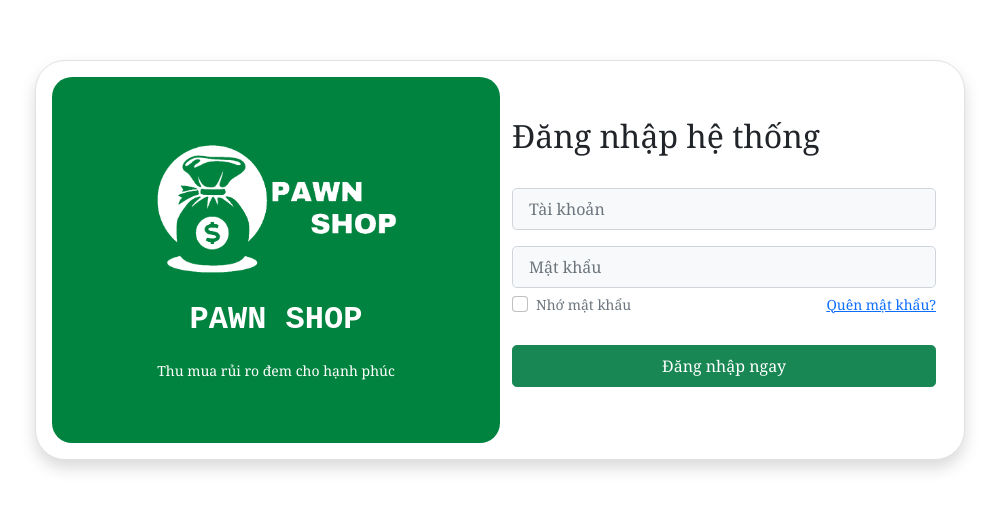
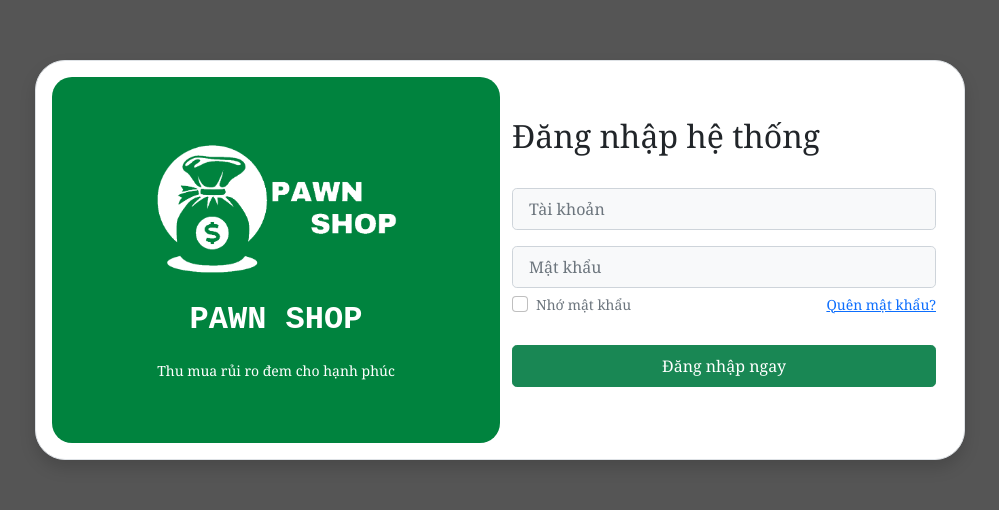
Before and after one commit to C0123G1-Sprint-1/C0123G1-Pawn-ReactJ, a React (Create React App) app: page / in a window 1280 px wide. Shown: the part 140-650 px from the top of the page, without its empty margins (140-1139 px from the left). Built offline with nearby package versions, Linux system fonts and the light colour scheme.

Commit message:
Update Style.css

```diff
--- a/src/component/account/Style.css
+++ b/src/component/account/Style.css
@@ -53,3 +53,6 @@ body{
 .log{
     margin-top: -5%;
 }
+#root{
+    background-color: #555555;
+}
```
